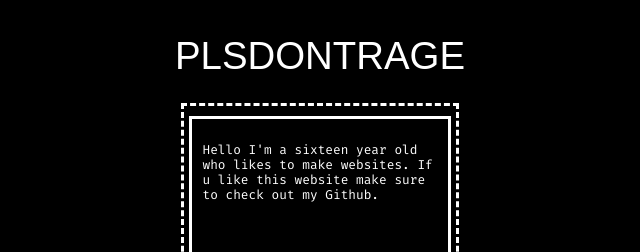
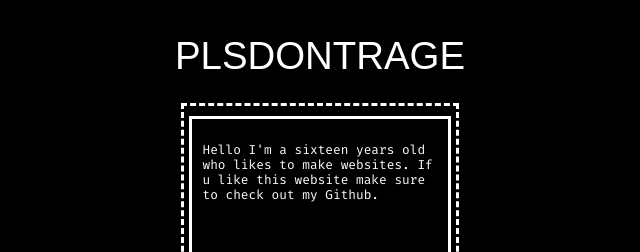
Before and after one commit to plsdontkaki/rage, a plain HTML site: page index.html in a window 1280 px wide. Shown: the top 252 px of the page, 320-960 px from the left. Drawn offline with Linux system fonts and the light colour scheme; a web font is replaced by a local one.

Commit message:
Fix grammatical error in about section

```diff
--- a/index.html
+++ b/index.html
@@ -12,7 +12,7 @@
     <div class="container">
 
     <div class="about">
-        <p>Hello I'm a sixteen year old who likes to make websites. If u like this website make sure to check out my Github.</p>
+        <p>Hello I'm a sixteen years old who likes to make websites. If u like this website make sure to check out my Github.</p>
     </div>
     <span>-------------links-------------</span>
        <a href="https://youtube.com/@PLSDONTRAGE" target="_blank">
```
